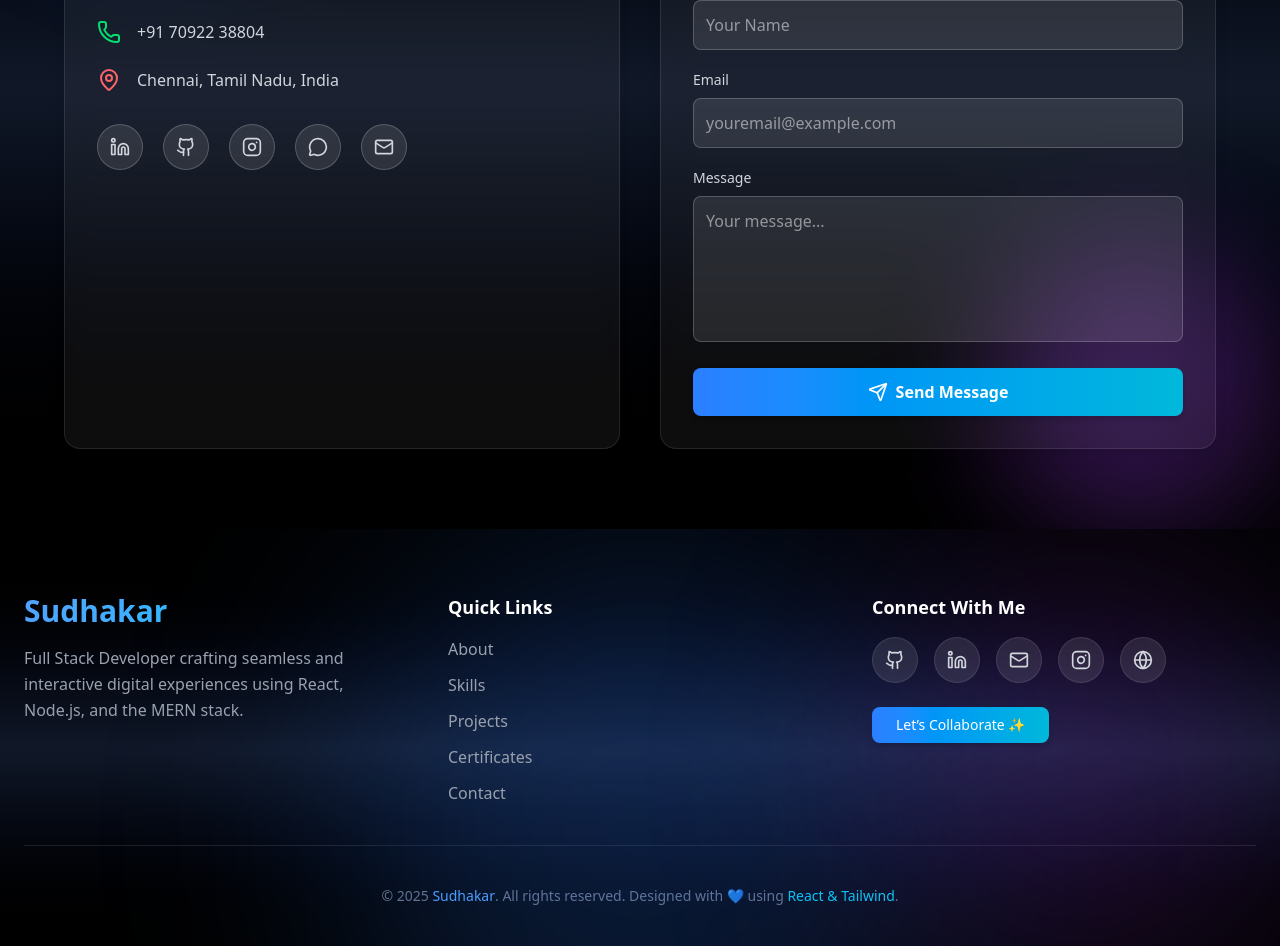
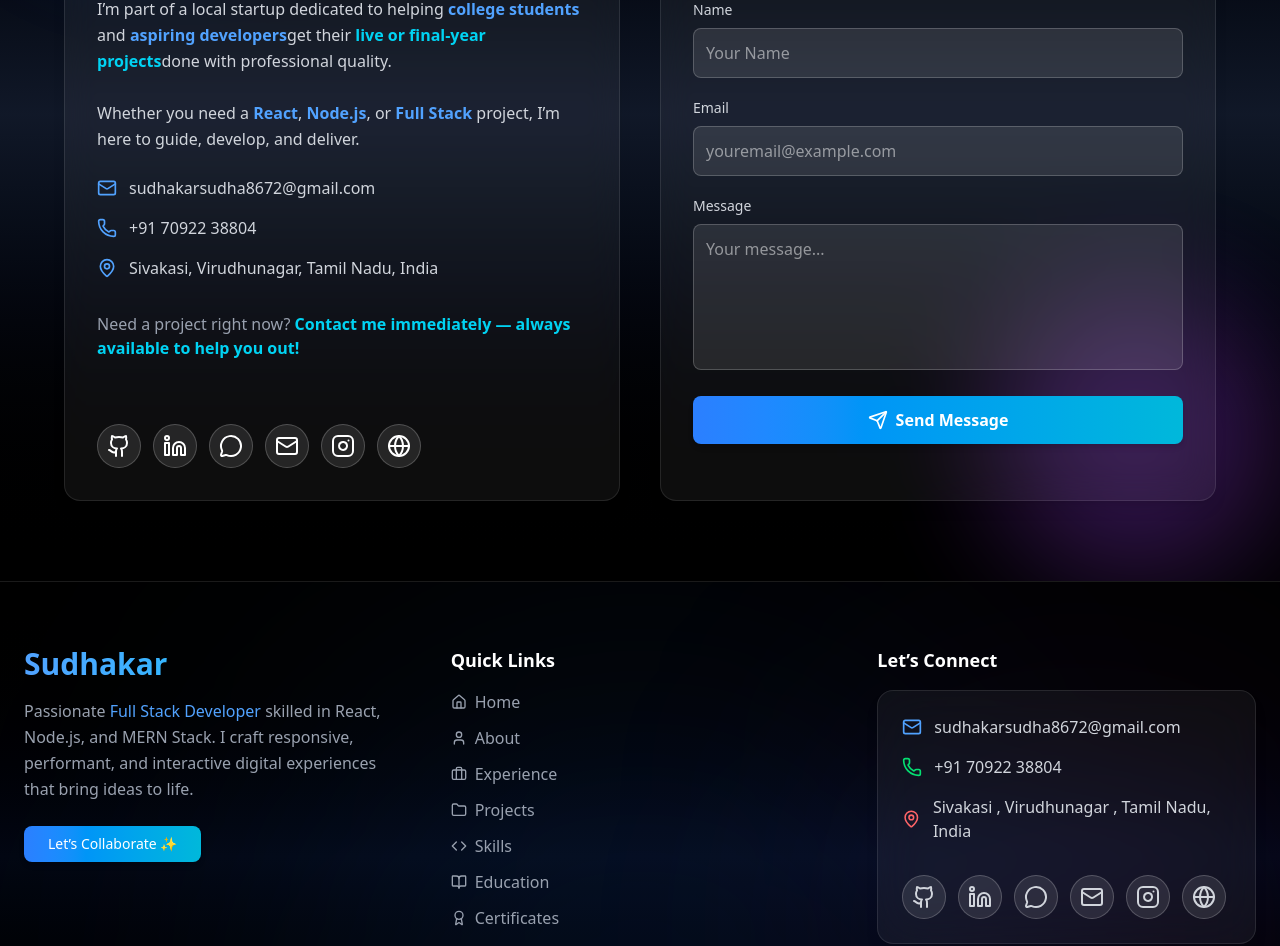
Before and after one commit to Sudhakar-sudha/New-Sudhakar-Portfolio, a React (Vite) app: page / in a window 1280 px wide. Shown: the part 9520-10466 px from the top of the page. Built offline with nearby package versions, Linux system fonts and the light colour scheme.

Commit message:
updated contactus and footer

```diff
--- a/src/pages/Contactus.jsx
+++ b/src/pages/Contactus.jsx
@@ -9,6 +9,7 @@ import {
   Linkedin,
   Instagram,
   MessageCircle,
+  Globe,
 } from "lucide-react";
 // import emailjs from "@emailjs/browser";
 
@@ -17,70 +18,84 @@ const Contact = () => {
   const [loading, setLoading] = useState(false);
   const [sent, setSent] = useState(false);
 
-  // Your actual EmailJS credentials (replace with your values)
-  const SERVICE_ID = "service_xxxxxx"; // replace with your EmailJS service ID
-  const TEMPLATE_ID = "template_xxxxxx"; // replace with your EmailJS template ID
-  const PUBLIC_KEY = "your_public_key"; // replace with your EmailJS public key
+  // Replace with your actual EmailJS credentials if needed
+  const SERVICE_ID = "service_xxxxxx";
+  const TEMPLATE_ID = "template_xxxxxx";
+  const PUBLIC_KEY = "your_public_key";
 
-//   const sendEmail = (e) => {
-//     e.preventDefault();
-//     setLoading(true);
-
-//     emailjs.sendForm(SERVICE_ID, TEMPLATE_ID, form.current, PUBLIC_KEY)
-//       .then(
-//         (result) => {
-//           console.log(result.text);
-//           setSent(true);
-//           setLoading(false);
-//           e.target.reset();
-//           setTimeout(() => setSent(false), 4000);
-//         },
-//         (error) => {
-//           console.error(error.text);
-//           setLoading(false);
-//           alert("Failed to send message. Please try again.");
-//         }
-//       );
-//   };
 
     const socialLinks = [
       {
+        icon: Github,
+        href: "https://github.com/Sudhakar-sudha",
+        label: "GitHub - Sudhakar",
+        color: "hover:text-gray-400 hover:shadow-[0_0_10px_#6b7280]",
+      },
+      {
         icon: Linkedin,
         href: "https://www.linkedin.com/in/sudhakar89/",
-      color: "hover:text-blue-500",
+        label: "LinkedIn - Sudhakar",
+        color: "hover:text-blue-500 hover:shadow-[0_0_10px_#3b82f6]",
       },
       {
-      icon: Github,
-      href: "https://github.com/Sudhakar-sudha",
-      color: "hover:text-gray-400",
+        icon: MessageCircle,
+        href: "https://wa.me/7092238804",
+        label: "WhatsApp - Sudhakar",
+        color: "hover:text-green-500 hover:shadow-[0_0_10px_#22c55e]",
+      },
+      {
+        icon: Mail,
+        href: "mailto:sudhakarsudha8672@gmail.com",
+        label: "Email Sudhakar",
+        color: "hover:text-red-400 hover:shadow-[0_0_10px_#ef4444]",
       },
       {
         icon: Instagram,
         href: "https://www.instagram.com/frds_call_me_sudha",
-      color: "hover:text-pink-500",
+        label: "Instagram - Sudhakar",
+        color: "hover:text-pink-500 hover:shadow-[0_0_10px_#ec4899]",
       },
       {
-      icon: MessageCircle,
-      href: "https://wa.me/7092238804",
-      color: "hover:text-green-500",
-    },
-    {
-      icon: Mail,
-      href: "mailto:sudhakarsudha8672@gmail.com",
-      color: "hover:text-red-500",
+        icon: Globe,
+        href: "https://sudhakar-portfolio.vercel.app",
+        label: "Portfolio - Sudhakar",
+        color: "hover:text-cyan-400 hover:shadow-[0_0_10px_#22d3ee]",
       },
     ];
+
+
+  // const sendEmail = (e) => {
+  //   e.preventDefault();
+  //   setLoading(true);
+
+  //   emailjs
+  //     .sendForm(SERVICE_ID, TEMPLATE_ID, form.current, PUBLIC_KEY)
+  //     .then(
+  //       (result) => {
+  //         console.log(result.text);
+  //         setSent(true);
+  //         setLoading(false);
+  //         e.target.reset();
+  //         setTimeout(() => setSent(false), 4000);
+  //       },
+  //       (error) => {
+  //         console.error(error.text);
+  //         setLoading(false);
+  //         alert("Failed to send message. Please try again.");
+  //       }
+  //     );
+  // };
 
   return (
     <section
       id="contact"
       className="relative bg-gradient-to-b from-black via-gray-900 to-black text-white py-20 px-6 overflow-hidden"
     >
-      {/* Animated Background Blurs */}
+      {/* Background Glow */}
       <div className="absolute top-0 left-0 w-72 h-72 bg-blue-500/30 rounded-full blur-3xl animate-pulse"></div>
       <div className="absolute bottom-0 right-0 w-72 h-72 bg-purple-500/30 rounded-full blur-3xl animate-pulse"></div>
 
-      {/* Header Section */}
+      {/* Header */}
       <motion.div
         initial={{ opacity: 0, y: -40 }}
         animate={{ opacity: 1, y: 0 }}
@@ -88,81 +103,111 @@ const Contact = () => {
         className="text-center mb-16 relative z-10"
       >
         <h2 className="text-5xl font-extrabold bg-gradient-to-r from-blue-400 via-cyan-400 to-purple-500 text-transparent bg-clip-text drop-shadow-[0_0_10px_#3b82f6]">
-          Contact Me
+          Get In Touch
         </h2>
         <p className="text-gray-400 mt-4 text-lg max-w-3xl mx-auto">
-          Feel free to reach out for collaborations, project inquiries, or just a friendly chat.
+          Feel free to reach out for collaborations, college projects, or startup ideas —
+          I’m always open to help and guide you.
         </p>
       </motion.div>
 
-      {/* Contact Content */}
+      {/* Main Grid */}
       <div className="max-w-6xl mx-auto grid grid-cols-1 md:grid-cols-2 gap-10 relative z-10">
-        {/* Contact Info */}
+        {/* Left: Intro Section */}
         <motion.div
           initial={{ opacity: 0, x: -60 }}
           whileInView={{ opacity: 1, x: 0 }}
           transition={{ duration: 0.8 }}
-          className="bg-white/5 border border-white/10 backdrop-blur-lg p-8 rounded-2xl shadow-lg"
+          className="bg-white/5 border border-white/10 backdrop-blur-lg p-8 rounded-2xl shadow-lg flex flex-col justify-between"
         >
-          <h3 className="text-2xl font-semibold text-white mb-6">Get in Touch</h3>
+          <div>
+            <h3 className="text-3xl font-bold text-blue-400 mb-4">
+              Let's Build Something Great 🚀
+            </h3>
+            <p className="text-gray-300 mb-6 leading-relaxed">
+              I’m part of a local startup dedicated to helping{" "}
+              <span className="text-blue-400 font-semibold">college students</span> and{" "}
+              <span className="text-blue-400 font-semibold">aspiring developers</span>
+              get their <span className="text-cyan-400 font-semibold">live or final-year projects</span>
+              done with professional quality.
+              <br />
+              <br />
+              Whether you need a <span className="text-blue-400 font-semibold">React</span>,{" "}
+              <span className="text-blue-400 font-semibold">Node.js</span>, or{" "}
+              <span className="text-blue-400 font-semibold">Full Stack</span> project,
+              I’m here to guide, develop, and deliver.
+            </p>
 
-          <div className="space-y-6">
-            <div className="flex items-center gap-4">
-              <Mail className="text-blue-400 w-6 h-6" />
-              <a
-                href="mailto:sudhakarsudha8672@gmail.com"
-                className="text-gray-300 hover:text-blue-400 transition"
-              >
-                sudhakarsudha8672@gmail.com
-              </a>
+            <div className="space-y-4 text-gray-300">
+              <div className="flex items-center gap-3">
+                <Mail className="w-5 h-5 text-blue-400" />
+                <span className="break-all">sudhakarsudha8672@gmail.com</span>
               </div>
-            <div className="flex items-center gap-4">
-              <Phone className="text-green-400 w-6 h-6" />
-              <a
-                href="tel:+917092238804"
-                className="text-gray-300 hover:text-green-400 transition"
-              >
-                +91 70922 38804
-              </a>
+              <div className="flex items-center gap-3">
+                <Phone className="w-5 h-5 text-blue-400" />
+                <span>+91 70922 38804</span>
               </div>
-            <div className="flex items-center gap-4">
-              <MapPin className="text-red-400 w-6 h-6" />
-              <p className="text-gray-300">Chennai, Tamil Nadu, India</p>
+              <div className="flex items-center gap-3">
+                <MapPin className="w-5 h-5 text-blue-400" />
+                <span>Sivakasi, Virudhunagar, Tamil Nadu, India</span>
               </div>
             </div>
 
-          {/* Social Links */}
+            <p className="mt-8 text-gray-400">
+              Need a project right now?{" "}
+              <span className="text-cyan-400 font-semibold">
+                Contact me immediately — always available to help you out!
+              </span>
+            </p>
+          </div>
+
+          {/* Social Links - Responsive */}
+          <div className="flex flex-wrap gap-4 mt-8 justify-center md:justify-start">
             <motion.div
-            className="flex justify-center lg:justify-start space-x-5 mt-8"
+              className="flex flex-wrap justify-center md:justify-start gap-3 mt-8"
               initial={{ opacity: 0, y: 20 }}
-            animate={{ opacity: 1, y: 0 }}
+              whileInView={{ opacity: 1, y: 0 }}
               transition={{ delay: 0.8, duration: 0.8 }}
             >
-            {socialLinks.map((social, index) => (
+              {socialLinks.map((social, index) => {
+                const Icon = social.icon;
+                return (
                   <motion.a
                     key={index}
                     href={social.href}
                     target="_blank"
-                className={`p-3 rounded-full bg-white/10 border border-white/20 text-gray-300 ${social.color} transition-all duration-300`}
-                whileHover={{ scale: 1.2, rotate: 360 }}
-                whileTap={{ scale: 0.9 }}
+                    rel="noopener noreferrer"
+                    aria-label={social.label}
+                    whileHover={{ scale: 1.12, rotate: 12 }}
+                    whileTap={{ scale: 0.98, rotate: 0 }}
+                    className={`flex items-center justify-center ${social.color} transition-all duration-300`}
+                    // ensure minimum accessible touch size and nice rounded background
+                    style={{ minWidth: 44, minHeight: 44 }}
                   >
-                <social.icon className="w-5 h-5" />
+                    <span className="p-2 rounded-full bg-white/10 border border-white/20
+                                                flex items-center justify-center
+                                                min-w-[44px] min-h-[44px]">
+                      <Icon className="w-5 h-5 sm:w-6 sm:h-6 text-current" />
+                    </span>
                   </motion.a>
-            ))}
+                );
+              })}
             </motion.div>
+          </div>
         </motion.div>
 
-        {/* Contact Form */}
+        {/* Right: Contact Form */}
         <motion.form
           ref={form}
-        //   onSubmit={sendEmail}
+          // onSubmit={sendEmail}
           initial={{ opacity: 0, x: 60 }}
           whileInView={{ opacity: 1, x: 0 }}
           transition={{ duration: 0.8 }}
           className="bg-white/5 border border-white/10 backdrop-blur-lg p-8 rounded-2xl shadow-lg"
         >
-          <h3 className="text-2xl font-semibold text-white mb-6">Send a Message</h3>
+          <h3 className="text-2xl font-semibold text-white mb-6">
+            Send a Message
+          </h3>
 
           <div className="space-y-5">
             <div>
--- a/src/pages/Footer.jsx
+++ b/src/pages/Footer.jsx
@@ -1,92 +1,125 @@
 import React from "react";
 import { motion } from "framer-motion";
-import { Github, Linkedin, Mail, Instagram, Globe } from "lucide-react";
+import {
+  Github,
+  Linkedin,
+  Mail,
+  Instagram,
+  Globe,
+  Phone,
+  MapPin,
+  MessageCircle,
+  Home,
+  User,
+  Briefcase,
+  Folder,
+  Code,
+  BookOpen,
+  Award,
+} from "lucide-react";
 
 const Footer = () => {
   const socialLinks = [
     {
       icon: Github,
       href: "https://github.com/Sudhakar-sudha",
-      color: "hover:text-gray-400",
-      glow: "hover:shadow-[0_0_15px_#9ca3af]",
+      label: "GitHub - Sudhakar",
+      color: "hover:text-gray-400 hover:shadow-[0_0_10px_#6b7280]",
     },
     {
       icon: Linkedin,
       href: "https://www.linkedin.com/in/sudhakar89/",
-      color: "hover:text-blue-500",
-      glow: "hover:shadow-[0_0_15px_#3b82f6]",
+      label: "LinkedIn - Sudhakar",
+      color: "hover:text-blue-500 hover:shadow-[0_0_10px_#3b82f6]",
+    },
+    {
+      icon: MessageCircle,
+      href: "https://wa.me/7092238804",
+      label: "WhatsApp - Sudhakar",
+      color: "hover:text-green-500 hover:shadow-[0_0_10px_#22c55e]",
     },
     {
       icon: Mail,
       href: "mailto:sudhakarsudha8672@gmail.com",
-      color: "hover:text-red-500",
-      glow: "hover:shadow-[0_0_15px_#ef4444]",
+      label: "Email Sudhakar",
+      color: "hover:text-red-400 hover:shadow-[0_0_10px_#ef4444]",
     },
     {
       icon: Instagram,
       href: "https://www.instagram.com/frds_call_me_sudha",
-      color: "hover:text-pink-500",
-      glow: "hover:shadow-[0_0_15px_#ec4899]",
+      label: "Instagram - Sudhakar",
+      color: "hover:text-pink-500 hover:shadow-[0_0_10px_#ec4899]",
     },
     {
       icon: Globe,
-      href: "https://yourportfolio.com",
-      color: "hover:text-green-400",
-      glow: "hover:shadow-[0_0_15px_#10b981]",
+      href: "https://sudhakar-portfolio.vercel.app",
+      label: "Portfolio - Sudhakar",
+      color: "hover:text-cyan-400 hover:shadow-[0_0_10px_#22d3ee]",
     },
   ];
 
   const quickLinks = [
-    { name: "About", href: "#about" },
-    { name: "Skills", href: "#skills" },
-    { name: "Projects", href: "#projects" },
-    { name: "Certificates", href: "#certificates" },
-    { name: "Contact", href: "#contact" },
+    { name: "Home", href: "#home", icon: Home },
+    { name: "About", href: "#about", icon: User },
+    { name: "Experience", href: "#experience", icon: Briefcase },
+    { name: "Projects", href: "#projects", icon: Folder },
+    { name: "Skills", href: "#skills", icon: Code },
+    { name: "Education", href: "#education", icon: BookOpen },
+    { name: "Certificates", href: "#certificates", icon: Award },
+    { name: "Contact", href: "#contact", icon: Mail },
   ];
 
   return (
-    <footer className="relative bg-gradient-to-b from-black via-gray-900 to-black text-gray-300 py-16 px-6 overflow-hidden">
+    <footer className="relative bg-gradient-to-b from-black via-gray-950 to-black text-gray-300 py-16 px-6 overflow-hidden border-t border-white/10">
       {/* Glowing Background Effects */}
-      <div className="absolute top-0 left-1/2 -translate-x-1/2 w-[600px] h-[600px] bg-blue-500/20 blur-[120px] rounded-full"></div>
-      <div className="absolute bottom-0 right-0 w-[400px] h-[400px] bg-purple-500/20 blur-[120px] rounded-full"></div>
+      <div className="absolute top-20 left-1/2 -translate-x-1/2 w-[700px] h-[700px] bg-blue-500/10 blur-[160px] rounded-full pointer-events-none"></div>
+      <div className="absolute bottom-0 right-0 w-[400px] h-[400px] bg-purple-500/10 blur-[140px] rounded-full pointer-events-none"></div>
 
-      {/* Footer Content */}
-      <div className="relative z-10 max-w-7xl mx-auto grid grid-cols-1 md:grid-cols-3 gap-10 text-center md:text-left">
-        {/* Branding Section */}
+      {/* Main Footer Grid */}
+      <div className="relative z-10 max-w-7xl mx-auto grid grid-cols-1 sm:grid-cols-2 lg:grid-cols-3 gap-12 text-center md:text-left">
+        {/* Section 1 - About */}
         <motion.div
           initial={{ opacity: 0, y: 40 }}
           whileInView={{ opacity: 1, y: 0 }}
           transition={{ duration: 0.8 }}
         >
-          <h3 className="text-3xl font-extrabold bg-gradient-to-r from-blue-400 to-cyan-400 bg-clip-text text-transparent mb-4">
+          <h2 className="text-3xl font-extrabold bg-gradient-to-r from-blue-400 to-cyan-400 bg-clip-text text-transparent mb-4">
             Sudhakar
-          </h3>
+          </h2>
           <p className="text-gray-400 leading-relaxed text-sm md:text-base">
-            Full Stack Developer crafting seamless and interactive digital
-            experiences using React, Node.js, and the MERN stack.
+            Passionate <span className="text-blue-400 font-medium">Full Stack Developer</span> skilled in React, Node.js, and MERN Stack.
+            I craft responsive, performant, and interactive digital experiences
+            that bring ideas to life.
           </p>
+
+          <motion.a
+            href="mailto:sudhakarsudha8672@gmail.com"
+            whileHover={{ scale: 1.05 }}
+            className="mt-6 inline-block px-6 py-2 rounded-lg bg-gradient-to-r from-blue-500 to-cyan-500 text-white text-sm font-medium hover:from-blue-600 hover:to-cyan-600 transition-all shadow-md"
+          >
+            Let’s Collaborate ✨
+          </motion.a>
         </motion.div>
 
-        {/* Quick Links Section */}
+        {/* Section 2 - Quick Links */}
         <motion.div
           initial={{ opacity: 0, y: 40 }}
           whileInView={{ opacity: 1, y: 0 }}
           transition={{ duration: 0.8, delay: 0.1 }}
         >
-          <h4 className="text-lg font-semibold text-white mb-4">
-            Quick Links
-          </h4>
+          <h4 className="text-lg font-semibold text-white mb-4">Quick Links</h4>
           <ul className="space-y-3">
             {quickLinks.map((link, index) => (
               <motion.li
                 key={index}
-                whileHover={{ x: 6 }}
-                transition={{ type: "spring", stiffness: 200 }}
+                whileHover={{ x: 8 }}
+                transition={{ type: "spring", stiffness: 300 }}
               >
                 <a
                   href={link.href}
-                  className="text-gray-400 hover:text-blue-400 transition-colors"
+                  className="flex items-center gap-2 text-gray-400 hover:text-blue-400 transition-all justify-center md:justify-start text-sm md:text-base"
                 >
+                  <link.icon className="w-4 h-4" />
                   {link.name}
                 </a>
               </motion.li>
@@ -94,54 +127,85 @@ const Footer = () => {
           </ul>
         </motion.div>
 
-        {/* Social Links Section */}
+        {/* Section 3 - Contact & Social */}
         <motion.div
           initial={{ opacity: 0, y: 40 }}
           whileInView={{ opacity: 1, y: 0 }}
           transition={{ duration: 0.8, delay: 0.2 }}
         >
-          <h4 className="text-lg font-semibold text-white mb-4">
-            Connect With Me
-          </h4>
-          <div className="flex justify-center md:justify-start gap-4 mb-6 flex-wrap">
-            {socialLinks.map((social, index) => (
+          <h4 className="text-lg font-semibold text-white mb-4">Let’s Connect</h4>
+
+          <div className="bg-white/5 border border-white/10 backdrop-blur-xl p-6 rounded-2xl shadow-lg">
+            <div className="space-y-4 text-sm md:text-base">
+              <div className="flex items-center gap-3 justify-center md:justify-start">
+                <Mail className="text-blue-400 w-5 h-5" />
+                <a
+                  href="mailto:sudhakarsudha8672@gmail.com"
+                  className="hover:text-blue-400 transition break-words"
+                >
+                  sudhakarsudha8672@gmail.com
+                </a>
+              </div>
+              <div className="flex items-center gap-3 justify-center md:justify-start">
+                <Phone className="text-green-400 w-5 h-5" />
+                <a href="tel:+917092238804" className="hover:text-green-400 transition">
+                  +91 70922 38804
+                </a>
+              </div>
+              <div className="flex items-center gap-3 justify-center md:justify-start">
+                <MapPin className="text-red-400 w-5 h-5" />
+                <p>Sivakasi , Virudhunagar , Tamil Nadu, India</p>
+              </div>
+            </div>
+
+            {/* Social Icons - responsive, touch-friendly */}
+            <motion.div
+              className="flex flex-wrap justify-center md:justify-start gap-3 mt-8"
+              initial={{ opacity: 0, y: 20 }}
+              whileInView={{ opacity: 1, y: 0 }}
+              transition={{ delay: 0.8, duration: 0.8 }}
+            >
+              {socialLinks.map((social, index) => {
+                const Icon = social.icon;
+                return (
                   <motion.a
                     key={index}
                     href={social.href}
                     target="_blank"
                     rel="noopener noreferrer"
-                whileHover={{ scale: 1.15, rotate: 10 }}
-                whileTap={{ scale: 0.9 }}
-                className={`p-3 rounded-full bg-white/10 border border-white/10 text-gray-300 transition-all duration-300 ${social.color} ${social.glow}`}
+                    aria-label={social.label}
+                    whileHover={{ scale: 1.12, rotate: 12 }}
+                    whileTap={{ scale: 0.98, rotate: 0 }}
+                    className={`flex items-center justify-center ${social.color} transition-all duration-300`}
+                    // ensure minimum accessible touch size and nice rounded background
+                    style={{ minWidth: 44, minHeight: 44 }}
                   >
-                <social.icon className="w-5 h-5" />
+                    <span className="p-2 rounded-full bg-white/10 border border-white/20
+                                     flex items-center justify-center
+                                     min-w-[44px] min-h-[44px]">
+                      <Icon className="w-5 h-5 sm:w-6 sm:h-6 text-current" />
+                    </span>
                   </motion.a>
-            ))}
+                );
+              })}
+            </motion.div>
           </div>
-          <motion.a
-            href="mailto:sudhakarsudha8672@gmail.com"
-            whileHover={{ scale: 1.05 }}
-            className="inline-block px-6 py-2 rounded-lg bg-gradient-to-r from-blue-500 to-cyan-500 text-white text-sm font-medium hover:from-blue-600 hover:to-cyan-600 transition-all shadow-md"
-          >
-            Let’s Collaborate ✨
-          </motion.a>
         </motion.div>
       </div>
 
       {/* Divider */}
       <div className="w-full h-px bg-white/10 my-10"></div>
 
-      {/* Footer Bottom */}
+      {/* Bottom Note */}
       <motion.div
         initial={{ opacity: 0 }}
         whileInView={{ opacity: 1 }}
         transition={{ duration: 1 }}
-        className="text-center text-gray-500 text-sm"
+        className="text-center text-gray-500 text-sm px-4"
       >
         © {new Date().getFullYear()}{" "}
         <span className="text-blue-400 font-medium">Sudhakar</span>. All rights
-        reserved. <br className="md:hidden" /> Designed with 💙 using{" "}
-        <span className="text-cyan-400">React & Tailwind</span>.
+        reserved.
       </motion.div>
     </footer>
   );
```
Also changed, not shown: 1 other file (tests, documents, lock files or other folders). Lines whose indentation alone changed are shown as unchanged.
